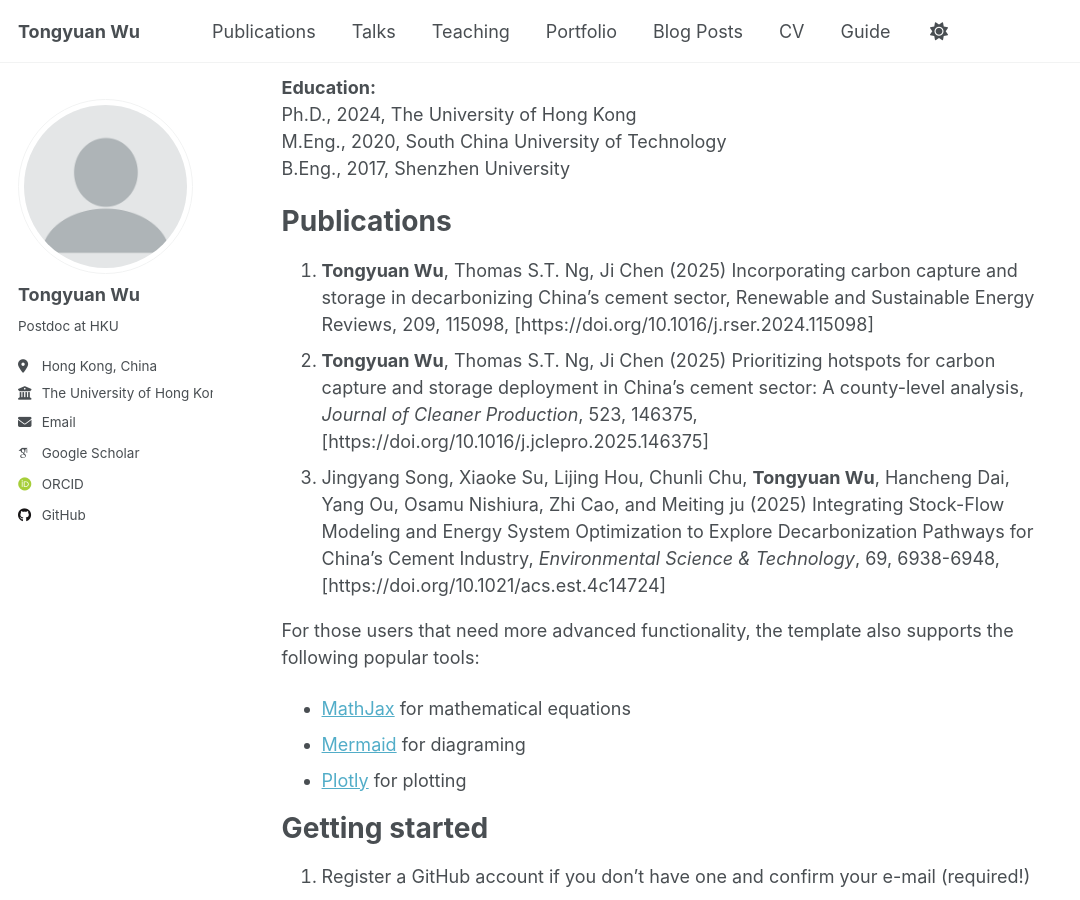
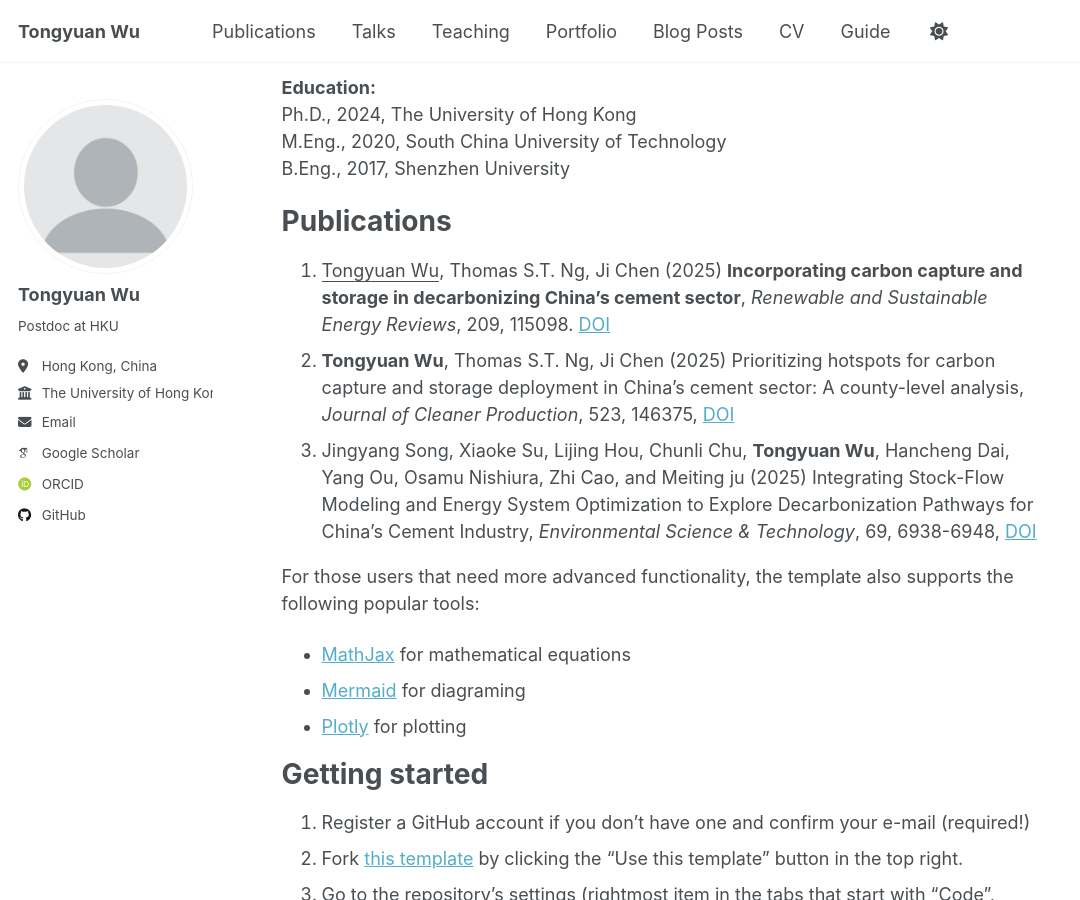
Before and after one commit to tongyuanwu/tongyuanwu.github.io, a Jekyll site: the page built from _pages/about.md, in a window 1280 px wide and 900 px high, scrolled down 357 px. Shown: the whole window, without its empty margins (0-1080 px from the left). Built offline with Jekyll 4.4.1, drawn with Linux system fonts in a browser that asks for light colours; some web fonts are replaced; a script that is not in the unit is left out; some of the changed lines change nothing that is shown.

Commit message:
Format publication entries with HTML and DOI links

```diff
--- a/_pages/about.md
+++ b/_pages/about.md
@@ -24,9 +24,9 @@
 
 Publications
 ======
-1. **Tongyuan Wu**, Thomas S.T. Ng, Ji Chen (2025) Incorporating carbon capture and storage in decarbonizing China’s cement sector, Renewable and Sustainable Energy Reviews, 209, 115098, [https://doi.org/10.1016/j.rser.2024.115098]
-2. **Tongyuan Wu**, Thomas S.T. Ng, Ji Chen (2025) Prioritizing hotspots for carbon capture and storage deployment in China’s cement sector: A county-level analysis, *Journal of Cleaner Production*, 523, 146375, [https://doi.org/10.1016/j.jclepro.2025.146375]
-3. Jingyang Song, Xiaoke Su, Lijing Hou, Chunli Chu, **Tongyuan Wu**, Hancheng Dai, Yang Ou, Osamu Nishiura, Zhi Cao, and Meiting ju (2025) Integrating Stock-Flow Modeling and Energy System Optimization to Explore Decarbonization Pathways for China’s Cement Industry, *Environmental Science & Technology*, 69, 6938-6948, [https://doi.org/10.1021/acs.est.4c14724]
+1. <u>Tongyuan Wu</u>, Thomas S.T. Ng, Ji Chen (2025) **Incorporating carbon capture and storage in decarbonizing China’s cement sector**, *Renewable and Sustainable Energy Reviews*, 209, 115098. [DOI](https://doi.org/10.1016/j.rser.2024.115098)
+2. **Tongyuan Wu**, Thomas S.T. Ng, Ji Chen (2025) Prioritizing hotspots for carbon capture and storage deployment in China’s cement sector: A county-level analysis, *Journal of Cleaner Production*, 523, 146375, [DOI](https://doi.org/10.1016/j.jclepro.2025.146375)
+3. Jingyang Song, Xiaoke Su, Lijing Hou, Chunli Chu, **Tongyuan Wu**, Hancheng Dai, Yang Ou, Osamu Nishiura, Zhi Cao, and Meiting ju (2025) Integrating Stock-Flow Modeling and Energy System Optimization to Explore Decarbonization Pathways for China’s Cement Industry, *Environmental Science & Technology*, 69, 6938-6948, [DOI](https://doi.org/10.1021/acs.est.4c14724)
 
 For those users that need more advanced functionality, the template also supports the following popular tools:
 - [MathJax](https://www.mathjax.org/) for mathematical equations
```
